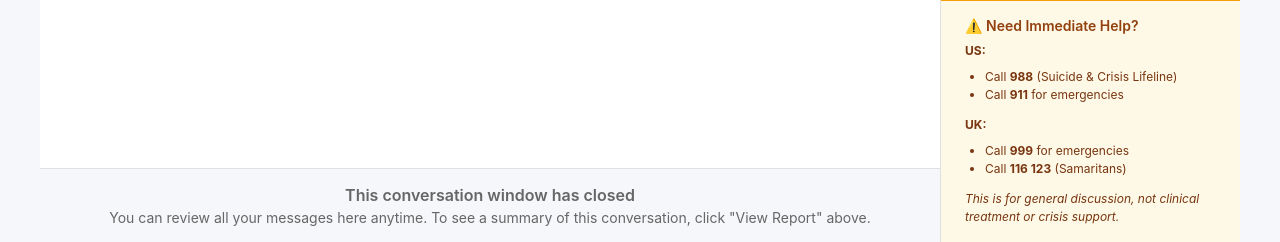
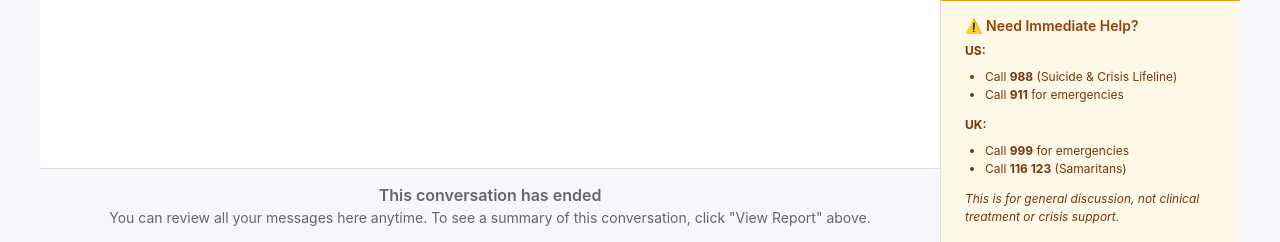
Before and after one commit to khaihtruong/cosmos, a Python web app: template templates/conversation.html in a window 1280 px wide. Shown: the part 558-800 px from the top of the page. Run offline with Jinja, Linux system fonts and the light colour scheme; the template is opened without the code that fills it, so the values that code supplies are empty; some libraries are stand-ins or nearby versions.

Commit message:
docs: tiny copy edit

```diff
--- a/templates/conversation.html
+++ b/templates/conversation.html
@@ -478,7 +478,7 @@
                 <p style="color: #666; margin: 0;">🔒 Read-only view - Only the patient can send messages</p>
                 {% else %}
                 <div style="color: #666; margin: 0;">
-                    <p style="font-weight: 600; margin-bottom: 0.25rem;">This conversation window has closed</p>
+                    <p style="font-weight: 600; margin-bottom: 0.25rem;">This conversation has ended</p>
                     <p style="font-size: 0.875rem; margin: 0;">You can review all your messages here anytime. To see a summary of this conversation, click "View Report" above.</p>
                 </div>
                 {% endif %}
```
